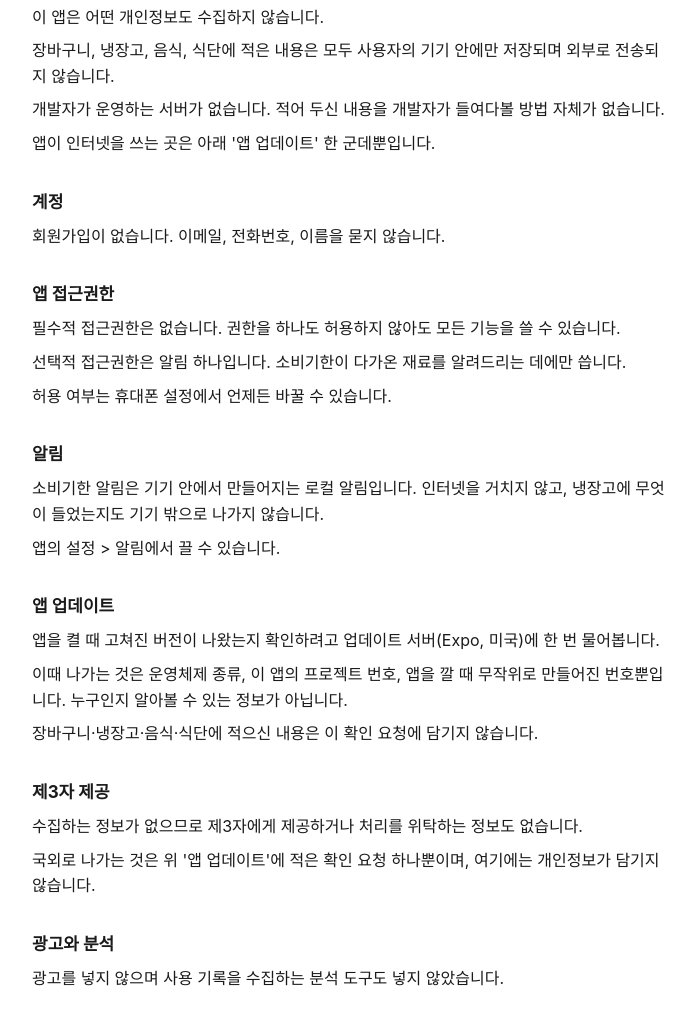
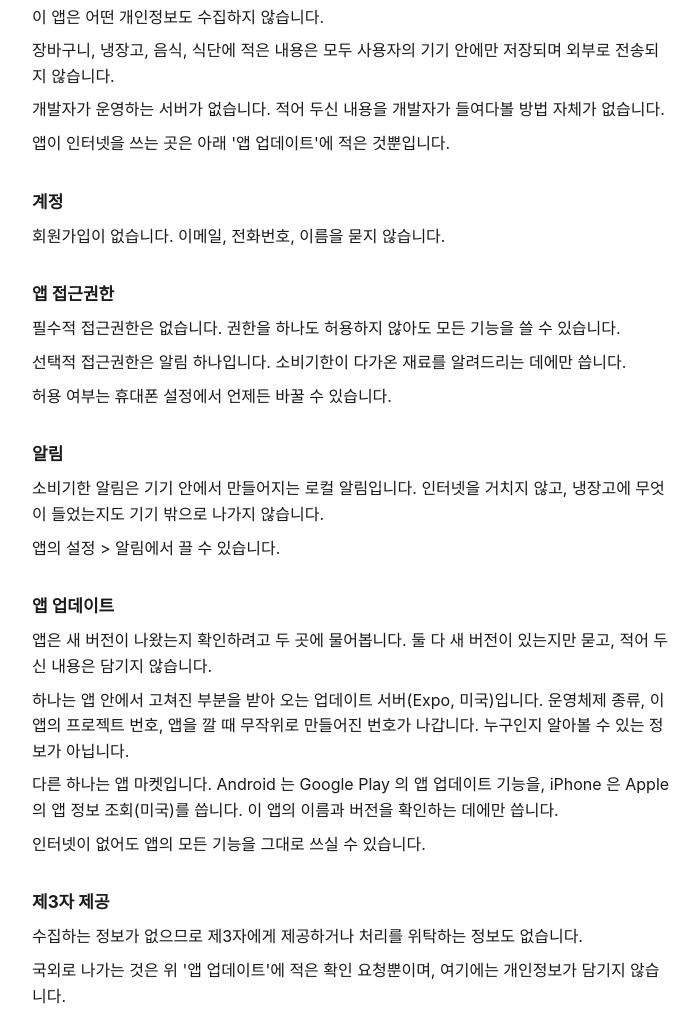
Before and after one commit to sangkyuleeKOR/legal, a plain HTML site: page privacy.html in a window 1280 px wide. Shown: the part 341-1353 px from the top of the page, without its empty margins (288-988 px from the left). Drawn offline with Linux system fonts and the light colour scheme.

Commit message:
방침 갱신 2026-09-15

```diff
--- a/privacy.html
+++ b/privacy.html
@@ -22,7 +22,7 @@
 <p>이 앱은 어떤 개인정보도 수집하지 않습니다.</p>
 <p>장바구니, 냉장고, 음식, 식단에 적은 내용은 모두 사용자의 기기 안에만 저장되며 외부로 전송되지 않습니다.</p>
 <p>개발자가 운영하는 서버가 없습니다. 적어 두신 내용을 개발자가 들여다볼 방법 자체가 없습니다.</p>
-<p>앱이 인터넷을 쓰는 곳은 아래 '앱 업데이트' 한 군데뿐입니다.</p>
+<p>앱이 인터넷을 쓰는 곳은 아래 '앱 업데이트'에 적은 것뿐입니다.</p>
 <h2>계정</h2>
 <p>회원가입이 없습니다. 이메일, 전화번호, 이름을 묻지 않습니다.</p>
 <h2>앱 접근권한</h2>
@@ -33,12 +33,13 @@
 <p>소비기한 알림은 기기 안에서 만들어지는 로컬 알림입니다. 인터넷을 거치지 않고, 냉장고에 무엇이 들었는지도 기기 밖으로 나가지 않습니다.</p>
 <p>앱의 설정 &gt; 알림에서 끌 수 있습니다.</p>
 <h2>앱 업데이트</h2>
-<p>앱을 켤 때 고쳐진 버전이 나왔는지 확인하려고 업데이트 서버(Expo, 미국)에 한 번 물어봅니다.</p>
-<p>이때 나가는 것은 운영체제 종류, 이 앱의 프로젝트 번호, 앱을 깔 때 무작위로 만들어진 번호뿐입니다. 누구인지 알아볼 수 있는 정보가 아닙니다.</p>
-<p>장바구니·냉장고·음식·식단에 적으신 내용은 이 확인 요청에 담기지 않습니다.</p>
+<p>앱은 새 버전이 나왔는지 확인하려고 두 곳에 물어봅니다. 둘 다 새 버전이 있는지만 묻고, 적어 두신 내용은 담기지 않습니다.</p>
+<p>하나는 앱 안에서 고쳐진 부분을 받아 오는 업데이트 서버(Expo, 미국)입니다. 운영체제 종류, 이 앱의 프로젝트 번호, 앱을 깔 때 무작위로 만들어진 번호가 나갑니다. 누구인지 알아볼 수 있는 정보가 아닙니다.</p>
+<p>다른 하나는 앱 마켓입니다. Android 는 Google Play 의 앱 업데이트 기능을, iPhone 은 Apple 의 앱 정보 조회(미국)를 씁니다. 이 앱의 이름과 버전을 확인하는 데에만 씁니다.</p>
+<p>인터넷이 없어도 앱의 모든 기능을 그대로 쓰실 수 있습니다.</p>
 <h2>제3자 제공</h2>
 <p>수집하는 정보가 없으므로 제3자에게 제공하거나 처리를 위탁하는 정보도 없습니다.</p>
-<p>국외로 나가는 것은 위 '앱 업데이트'에 적은 확인 요청 하나뿐이며, 여기에는 개인정보가 담기지 않습니다.</p>
+<p>국외로 나가는 것은 위 '앱 업데이트'에 적은 확인 요청뿐이며, 여기에는 개인정보가 담기지 않습니다.</p>
 <h2>광고와 분석</h2>
 <p>광고를 넣지 않으며 사용 기록을 수집하는 분석 도구도 넣지 않았습니다.</p>
 <h2>데이터 보관과 삭제</h2>
```
